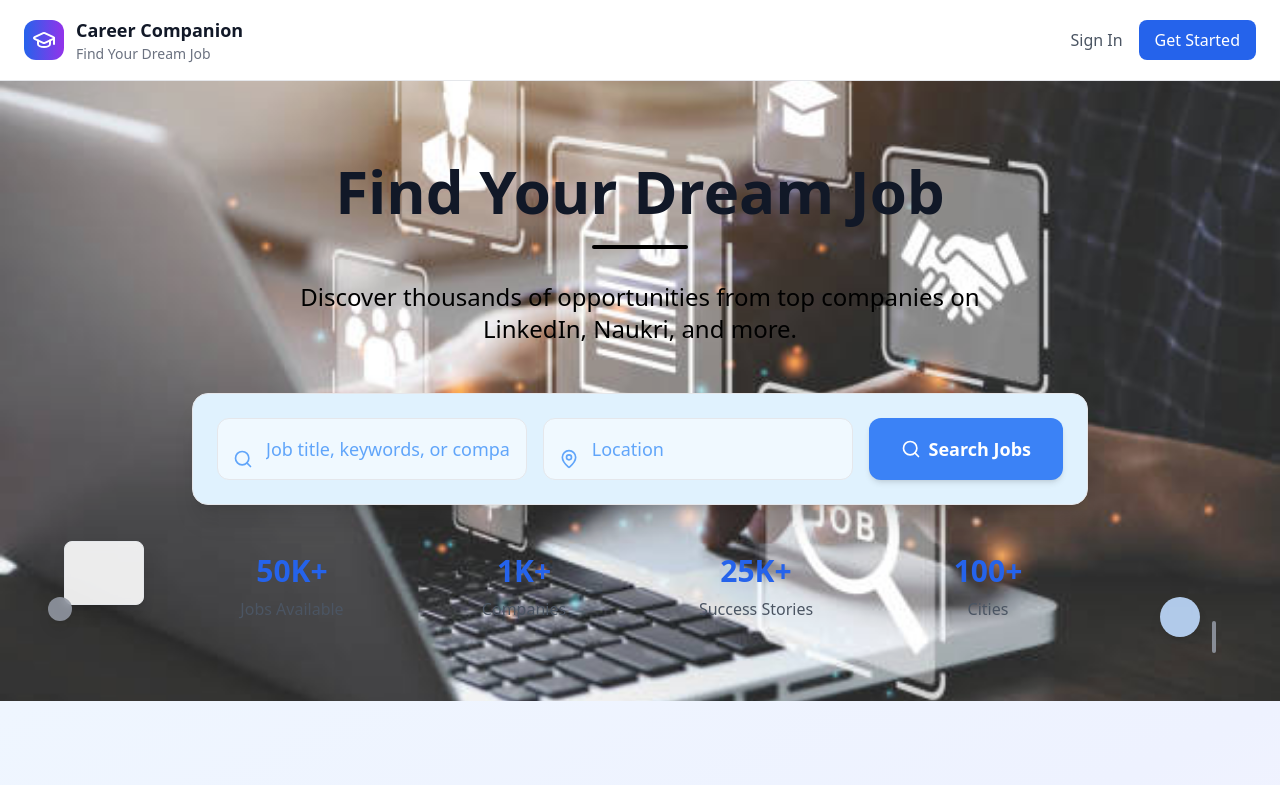
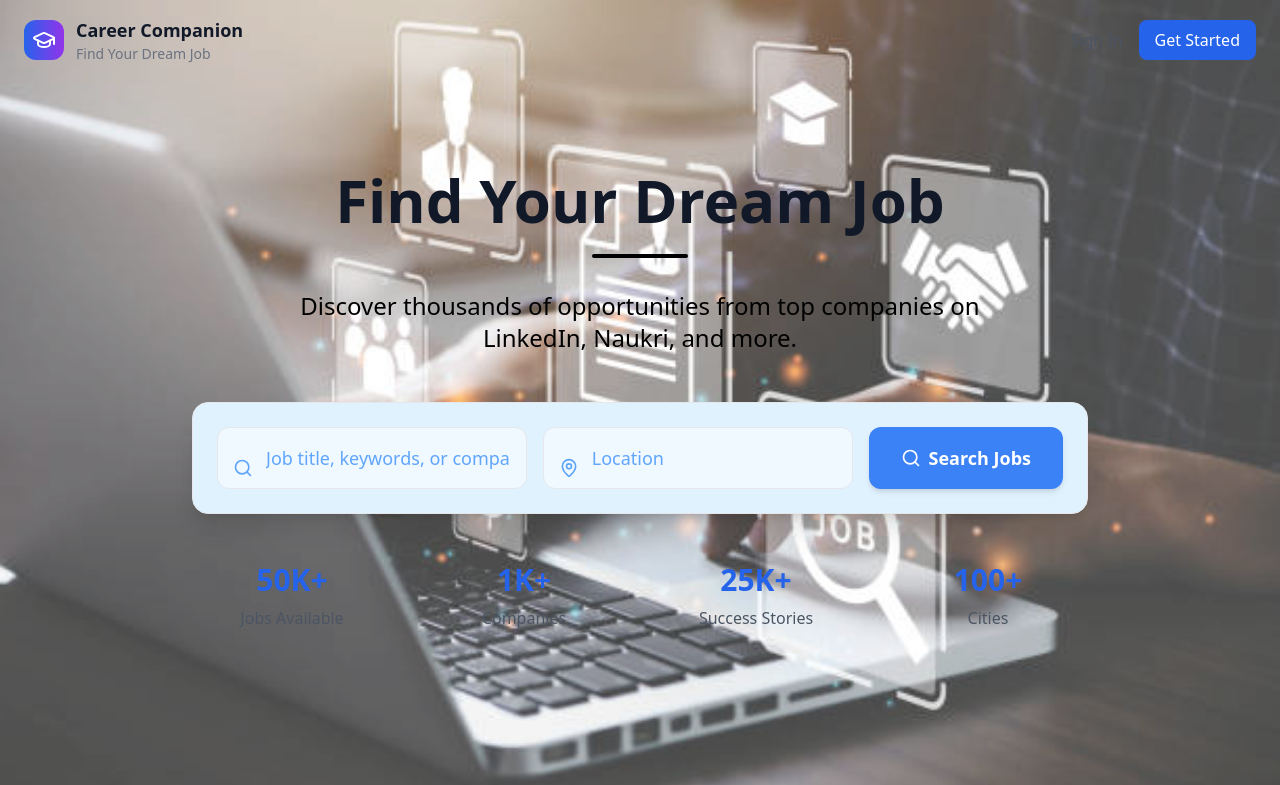
Before and after one commit to chinmayi-13/jobseeker, a React (Vite) app: page / in a window 1280 px wide. Shown: the top 785 px of the page. Built offline with nearby package versions, Linux system fonts and the light colour scheme.

Commit message:
Layout edit

```diff
--- a/src/pages/HomePage.tsx
+++ b/src/pages/HomePage.tsx
@@ -1,4 +1,4 @@
-import React, { useState } from 'react';
+import React, { useState, useEffect } from 'react';
 import { useNavigate } from 'react-router-dom';
 import { Search, MapPin, Building, Users, CheckCircle, Star, ArrowRight, GraduationCap } from 'lucide-react';
 import bgHero from '../assets/istockphoto-1349094945-612x612 (1).jpg';
@@ -7,6 +7,15 @@ const HomePage: React.FC = () => {
   const navigate = useNavigate();
   const [jobTitle, setJobTitle] = useState('');
   const [location, setLocation] = useState('');
+  const [navSolid, setNavSolid] = useState(false);
+
+  useEffect(() => {
+    const handleScroll = () => {
+      setNavSolid(window.scrollY > 20);
+    };
+    window.addEventListener('scroll', handleScroll);
+    return () => window.removeEventListener('scroll', handleScroll);
+  }, []);
 
   const stats = [
     { number: '50K+', label: 'Jobs Available' },
@@ -60,7 +69,12 @@ const HomePage: React.FC = () => {
   return (
     <div className="min-h-screen gradient-bg">
       {/* Navigation */}
-      <nav className="bg-white border-b border-gray-200 px-6 py-4">
+      <nav
+        className={`fixed w-full top-0 left-0 z-30 transition-all duration-300 px-6 py-4
+          ${navSolid ? 'bg-white shadow-lg border-b border-gray-200' : 'bg-transparent'}
+        `}
+        style={navSolid ? {} : { background: 'transparent', boxShadow: 'none', borderBottom: 'none', backdropFilter: 'none' }}
+      >
         <div className="max-w-7xl mx-auto flex items-center justify-between">
           <div className="flex items-center space-x-3">
             <div className="w-10 h-10 bg-gradient-to-r from-blue-600 to-purple-600 rounded-xl flex items-center justify-center">
@@ -89,34 +103,17 @@ const HomePage: React.FC = () => {
       </nav>
 
       {/* Hero Section */}
-      <div className="relative bg-white">
+      <div className="relative min-h-screen flex items-center">
         {/* Background Image with Overlay */}
         <div className="absolute inset-0 z-0">
           <img
             src={bgHero}
             alt="Job Board Hero"
-            className="w-full h-full object-cover opacity-100"
+            className="w-full h-full object-cover min-h-screen"
           />
-          <div className="absolute inset-0 bg-white/5"></div>
+          <div className="absolute inset-0 bg-white/20"></div>
         </div>
-
-
-
-        {/* Desk Objects */}
-        <div className="absolute bottom-24 left-16">
-          <div className="w-20 h-16 bg-white/90 rounded-lg shadow-lg backdrop-blur-sm border border-gray-200"></div>
-        </div>
-        <div className="absolute bottom-20 left-12">
-          <div className="w-6 h-6 bg-gray-400/80 rounded-full shadow-lg backdrop-blur-sm"></div>
-        </div>
-        <div className="absolute bottom-16 right-20">
-          <div className="w-10 h-10 bg-blue-200/90 rounded-full shadow-lg backdrop-blur-sm"></div>
-        </div>
-        <div className="absolute bottom-12 right-16">
-          <div className="w-1 h-8 bg-gray-400/80 rounded-full shadow-lg backdrop-blur-sm"></div>
-        </div>
-
-        <div className="relative z-10 max-w-7xl mx-auto px-6 py-20">
+        <div className="relative z-10 max-w-7xl mx-auto px-6 py-20 w-full">
           <div className="text-center max-w-4xl mx-auto">
             {/* Main Heading */}
             <h1 className="text-5xl md:text-6xl font-bold text-gray-900 mb-6 leading-tight">
@@ -173,7 +170,11 @@ const HomePage: React.FC = () => {
           </div>
         </div>
       </div>
+      {/* Spacer for nav height */}
+      <div className="h-20"></div>
 
+      {/* Main White Layout */}
+      <div className="bg-white">
         {/* Featured Jobs Section */}
         <div className="py-20 gradient-bg">
           <div className="max-w-7xl mx-auto px-6">
@@ -297,6 +298,7 @@ const HomePage: React.FC = () => {
           </div>
         </div>
       </div>
+    </div>
   );
 };
 
```
Lines whose indentation alone changed are shown as unchanged.
